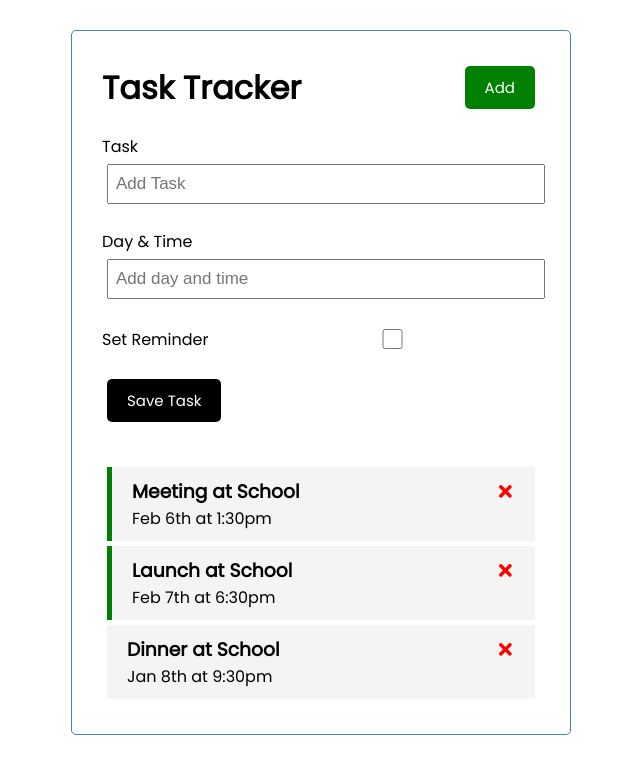
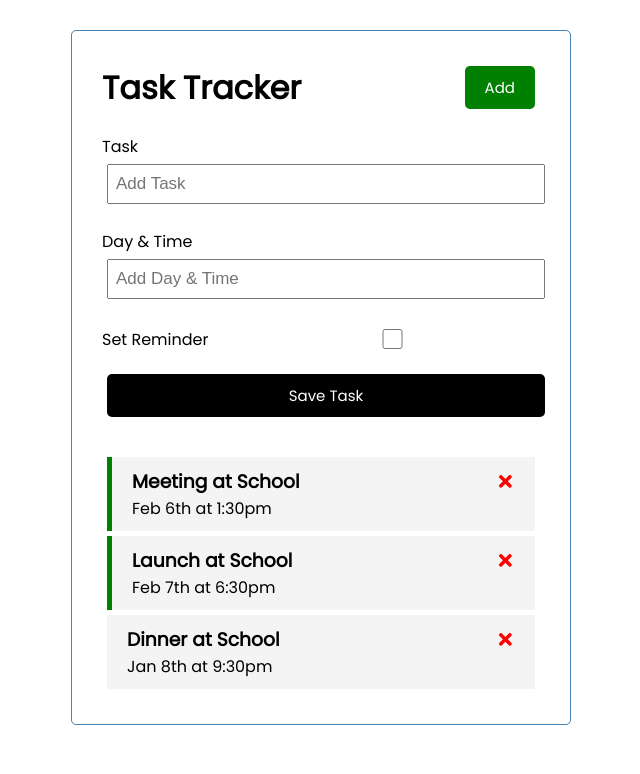
Before and after one commit to ddjouska/appReact, a React (Create React App) app in the folder react-task-tracker/: page / in a window 1280 px wide. Shown: the top 774 px of the page, without its empty margins (319-959 px from the left). Built offline with nearby package versions, Linux system fonts and the light colour scheme.

Commit message:
creation of Add Task Function

```diff
--- a/react-task-tracker/src/App.js
+++ b/react-task-tracker/src/App.js
@@ -1,7 +1,7 @@
 import {useState} from "react";
 import Header from "./components/Header";
 import Tasks from "./components/Tasks";
-import AddTask from "./components/AddTask";
+import AddTask from './components/AddTask';
 
 
 function App() {
@@ -23,16 +23,22 @@
          reminder: false
      }
  ])
+
+// Add task
+const addTask = (task) =>{
+const id= Math.floor(Math.random()* 10000) +1
+const newTask = {id, ...task}
+setTasks([...tasks, newTask])
+}
+
+
+
    //Delete task
   const deleteTask = (id) => {
    setTasks(tasks.filter((task) => task.id!==id))
  }
 
-// //Toggle reminder
-//  const toggleReminder = (id) =>  {
-// setTasks(tasks.map((task)=>
-//   task.id === id? {...task, reminder: !task.reminder} : task))
-//  }
+// Toggle reminder
 
 const toggleReminder = (id) => {
   setTasks(tasks.map((task) => task.id === id ? { ...task, reminder: !task.reminder } : task))
@@ -40,7 +46,7 @@
    return (
      <div className="container">
          <Header/>
-         <AddTask/>
+         <AddTask  onAdd={addTask}/>
          <Tasks tasks={tasks} onDelete= {deleteTask} onToggle ={toggleReminder}/>
     </div>
    );
--- a/react-task-tracker/src/components/AddTask.js
+++ b/react-task-tracker/src/components/AddTask.js
@@ -1,24 +1,97 @@
-import React, { useState } from 'react'
+// import React, { useState } from 'react'
 
-const AddTask = () => {
-    const [text, setText] = useState("")
-    const [day, setDay] = useState("")
-    const [reminder, setReminder] = useState(false)
+// const AddTask = (onAdd) => {
+//     const [text, setText] = useState("")
+//     const [day, setDay] = useState("")
+//     const [reminder, setReminder] = useState()
+
+// const onSubmit = (e ) =>{
+//   e.preventDefault ()
+//   if(!text){
+//     alert("Please add a task")
+//   return
+//   }
+//   onAdd({text,day,reminder})
+//   setText("")
+//   setDay("")
+//   setReminder("")
+// }
+
+//     return (
+//     <form className='add-form' onSubmit={onSubmit}>
+//       <div className='form-control'>
+//         <label>Task</label>
+//         <input type="text" placeholder="Add Task" value={text} onChange={(e) =>setText(e.target.value)}></input>
+//       </div>
+//       <div className='form-control'>
+//         <label>Day & Time</label>
+//         <input type="text" placeholder="Add day and time"value={day} onChange={(e) =>setDay(e.currentTarget.checked)}></input>
+//       </div>
+//       <div className='form-control form-control-check'>
+//         <label>Set Reminder</label>
+//         <input type="checkbox"
+//         checked={reminder}
+//         value={reminder} onChange={(e) =>setReminder(e.currentTarget.checked)}></input>
+//       </div>
+//       <input type="submit" value ="Save Task" className='btn btn-black'></input>
+//     </form>
+//   )
+// }
+
+// export default AddTask
+import { useState } from 'react'
+
+const AddTask = ({ onAdd }) => {
+  const [text, setText] = useState('')
+  const [day, setDay] = useState('')
+  const [reminder, setReminder] = useState(false)
+
+  const onSubmit = (e) => {
+    e.preventDefault()
+
+    if (!text) {
+      alert('Please add a task')
+      return
+    }
+
+    onAdd({ text, day, reminder })
+
+    setText('')
+    setDay('')
+    setReminder(false)
+  }
+
   return (
-    <form className='add-form'>
+    <form className='add-form' onSubmit={onSubmit}>
       <div className='form-control'>
         <label>Task</label>
-        <input type="text" placeholder="Add Task" value={text} onChange={(e) =>setText(e.target.value)}></input>
+        <input
+          type='text'
+          placeholder='Add Task'
+          value={text}
+          onChange={(e) => setText(e.target.value)}
+        />
       </div>
       <div className='form-control'>
         <label>Day & Time</label>
-        <input type="text" placeholder="Add day and time"value={day} onChange={(e) =>setDay(e.currentTarget.checked)}></input>
+        <input
+          type='text'
+          placeholder='Add Day & Time'
+          value={day}
+          onChange={(e) => setDay(e.target.value)}
+        />
       </div>
       <div className='form-control form-control-check'>
         <label>Set Reminder</label>
-        <input type="checkbox" value={reminder} onChange={(e) =>setReminder(e.target.value)}></input>
+        <input
+          type='checkbox'
+          checked={reminder}
+          value={reminder}
+          onChange={(e) => setReminder(e.currentTarget.checked)}
+        />
       </div>
-      <input type="submit" value ="Save Task" className='btn btn-black'></input>
+
+      <input type='submit' value='Save Task' className='btn btn-block' />
     </form>
   )
 }
--- a/react-task-tracker/src/components/Task.js
+++ b/react-task-tracker/src/components/Task.js
@@ -1,6 +1,6 @@
 import { FaTimes } from "react-icons/fa";
 
-const Task = ({ task, onDelete, onToggle }) => {
+const Task = ({ task, onDelete, onToggle, onAdd }) => {
   return (
     <div className={`task ${task.reminder ? 'reminder' : ''}`}
          onDoubleClick={() => onToggle(task.id)}>
```
